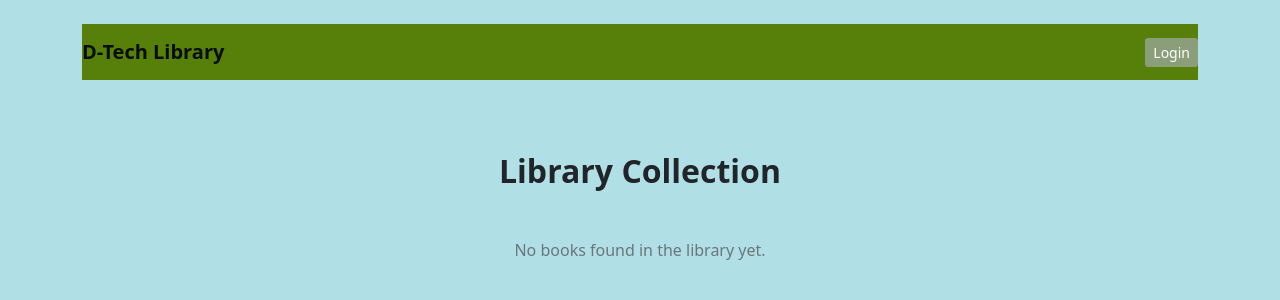
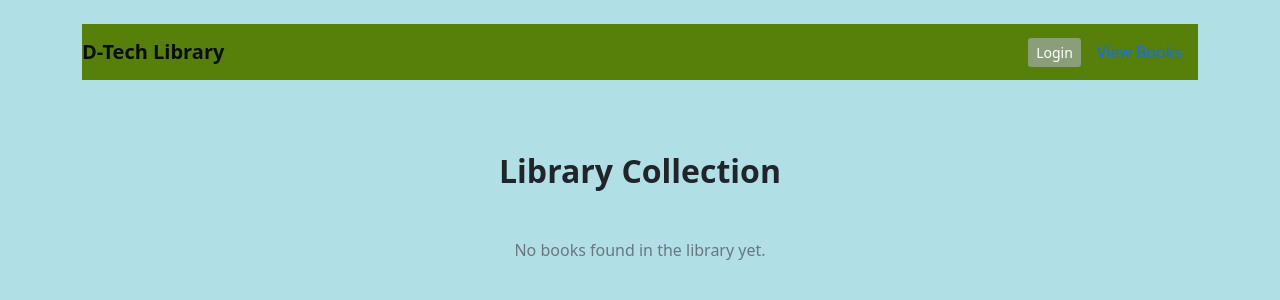
Before and after one commit to Taikundave-tech/dtech_library, a Django app: template library_mgmt/templates/book_list.html in a window 1280 px wide. Shown: the top 300 px of the page. Run offline with Django 5.2, Linux system fonts and the light colour scheme; the template is opened without the code that fills it, so the values that code supplies are empty.

Commit message:
Update base.html

```diff
--- a/library_mgmt/templates/base.html
+++ b/library_mgmt/templates/base.html
@@ -22,6 +22,7 @@
                 <a href="{% url 'login' %}" class="btn btn-sm btn-primary">Login</a>
             {% endif %}
         </div>
+   <a href="{% url 'book_list' %}" class="nav-link">View Books</a>
     </nav>
 
     {% if messages %}
```
